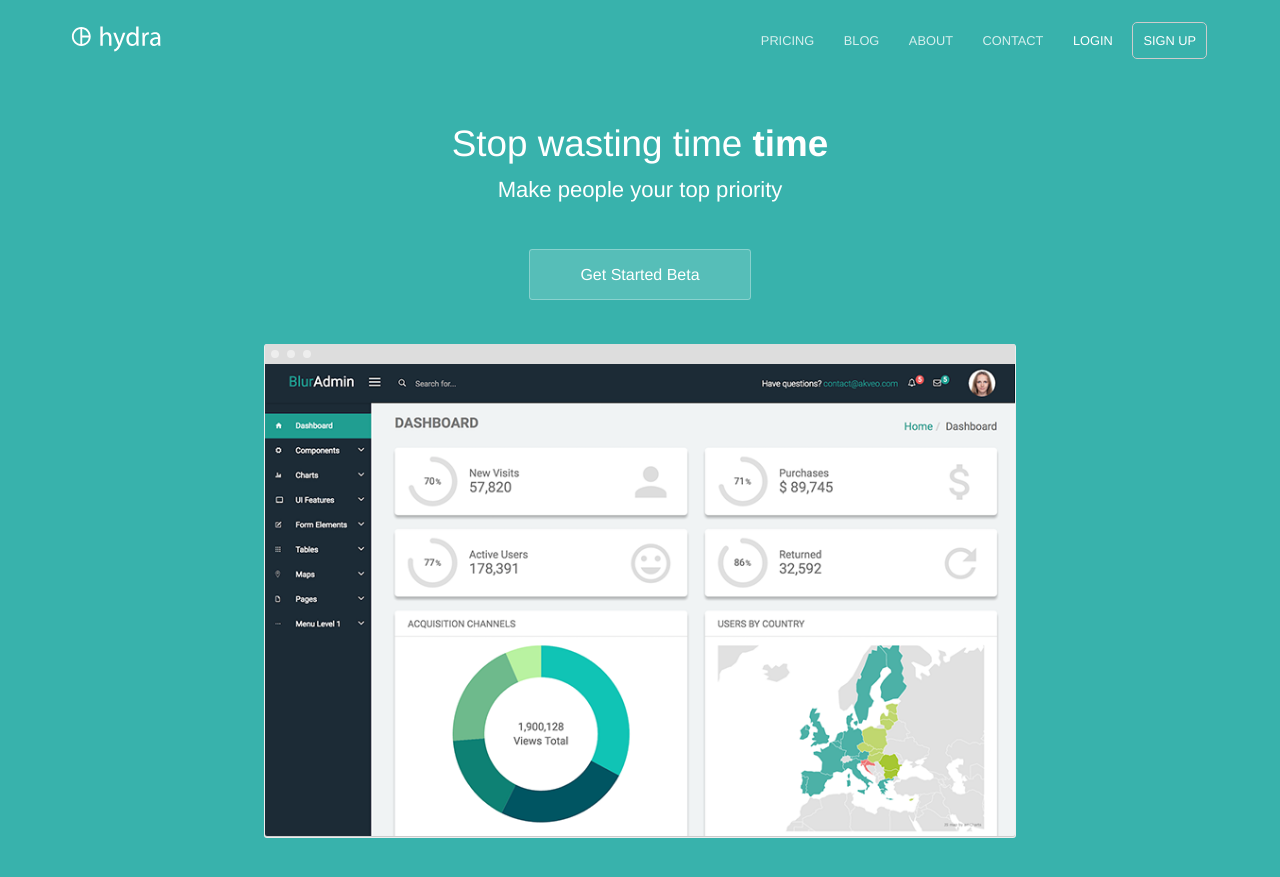
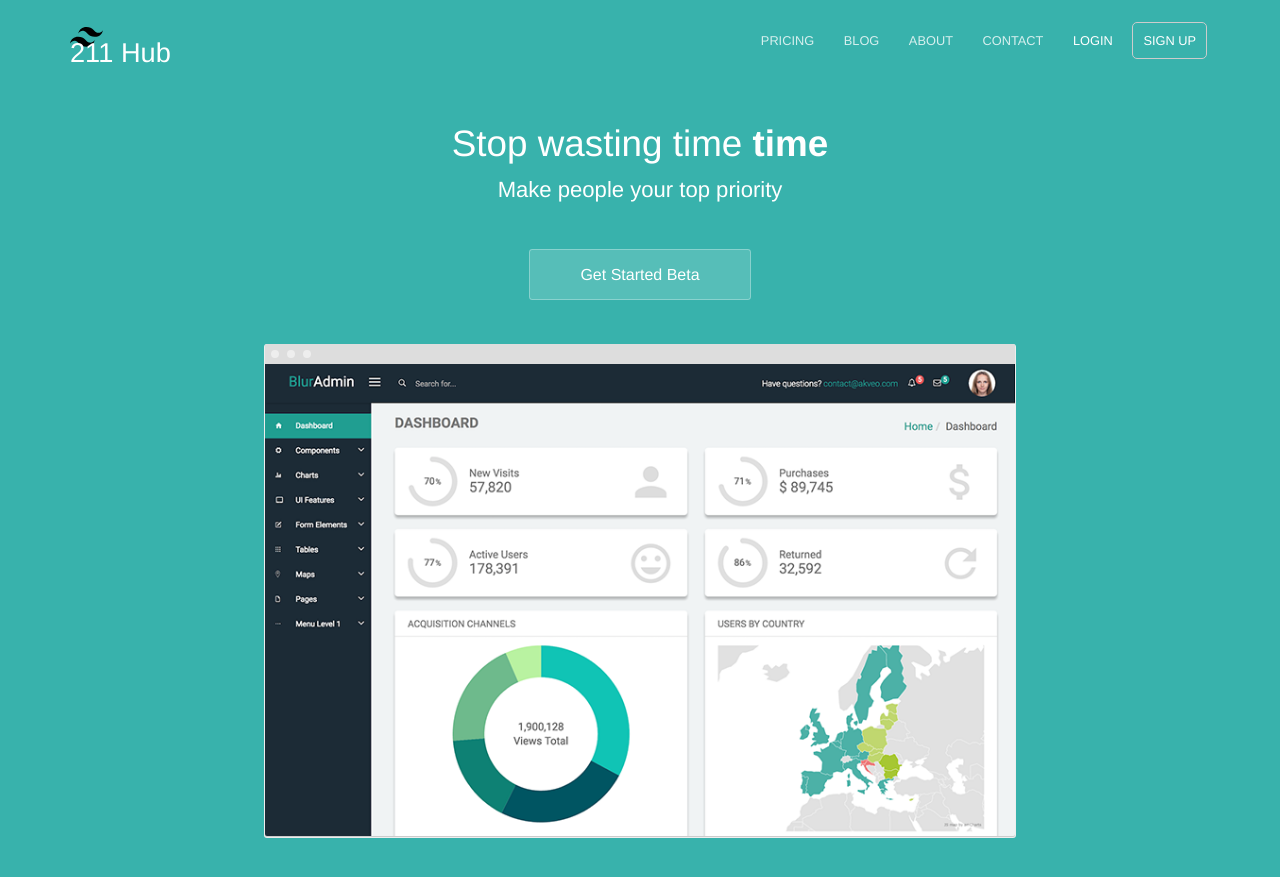
Before and after one commit to Ryanb58/211hub, a Jekyll site: the page built from index.html, in a window 1280 px wide and 900 px high. Shown: the top 877 px of the window. Built offline with Jekyll 4.4.1, drawn with Linux system fonts in a browser that asks for light colours.

Commit message:
Logo update.

```diff
--- a/_layouts/default.html
+++ b/_layouts/default.html
@@ -23,7 +23,7 @@
 	<body>
 		<header>
 			<div class="container">
-				<div class="company-name"><a href="{{ site.baseurl }}/"><img src="{{ site.baseurl }}/images/logo.svg" alt="Hydra Logo" width="95" height="33" /></a></div>
+				<div class="company-name"><a href="{{ site.baseurl }}/"><img src="{{ site.baseurl }}/images/logo.svg" alt="Hydra Logo" width="95" height="33" />211 Hub</a></div>
 				{% include navigation.html %}
 			</div>
 		</header>
```
Also changed, not shown: images/_logo.svg (added), images/logo.svg.
